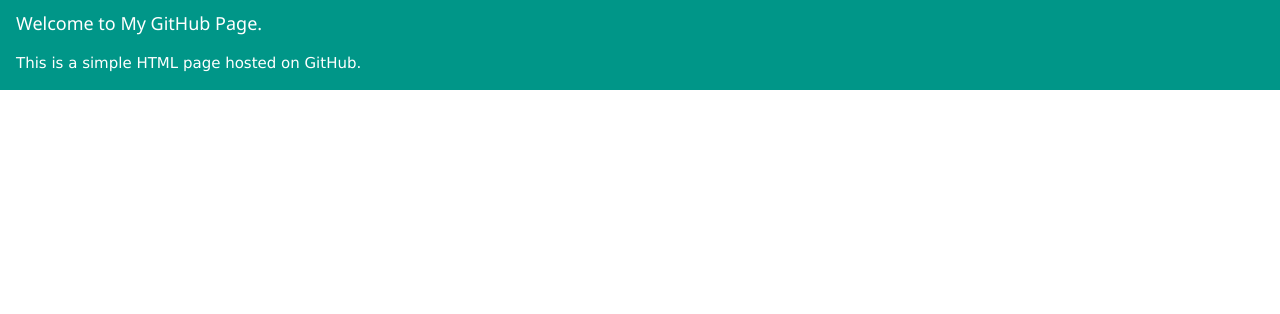
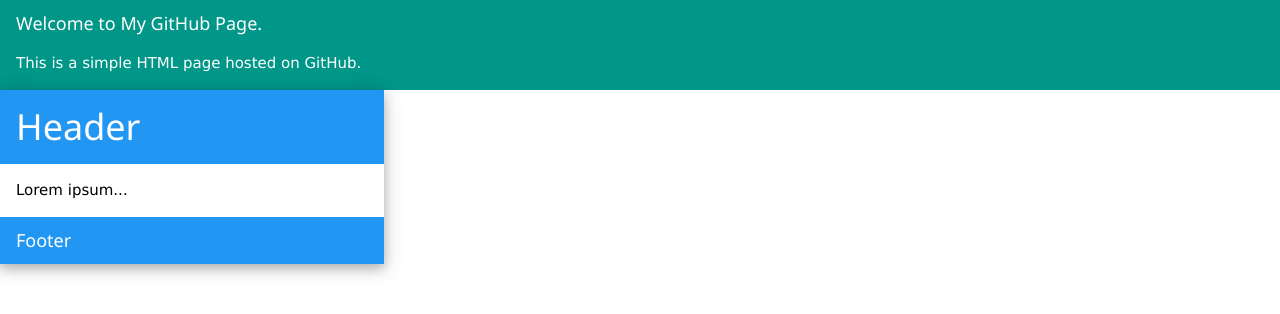
Before and after one commit to rpg-git/info, a plain HTML site: page index.html in a window 1280 px wide. Drawn offline with Linux system fonts and the light colour scheme.

Commit message:
unknown edit 1

```diff
--- a/index.html
+++ b/index.html
@@ -5,10 +5,29 @@
     <link rel="stylesheet" href="w3.css">
 </head>
 <body>
+    <!-- Page Banner -->
     <div class="w3-container w3-teal">
         <h5>Welcome to My GitHub Page.</h5>
         <p>This is a simple HTML page hosted on GitHub.</p>
       </div>
 
+    <!-- introduction -->
+    <div class="w3-card-4" style="width:30%">
+
+        <header class="w3-container w3-blue">
+          <h1>Header</h1>
+        </header>
+
+        <div class="w3-container">
+          <p>Lorem ipsum...</p>
+        </div>
+
+        <footer class="w3-container w3-blue">
+          <h5>Footer</h5>
+        </footer>
+
+        </div>
+
+
 </body>
 </html>
```
